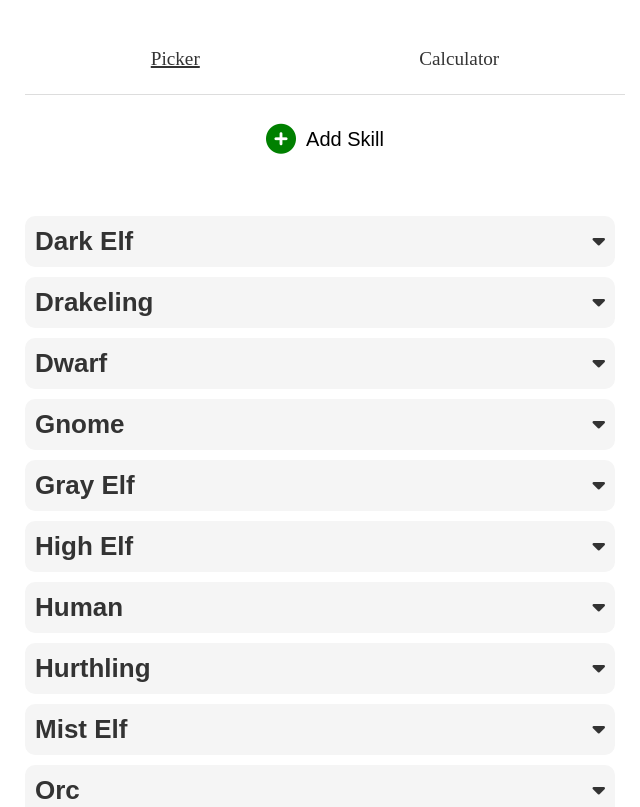
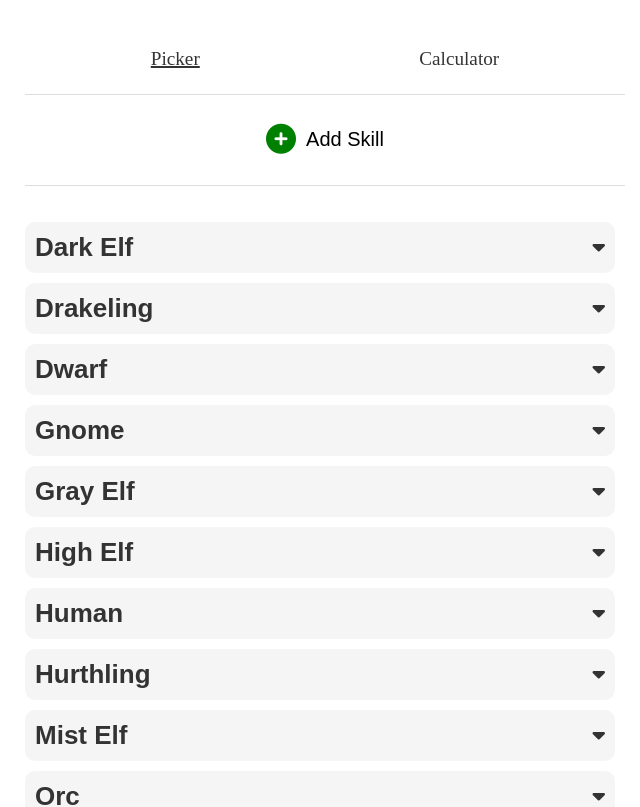
Before and after one commit to BladeBoles/adom-skills-calculator, a Vue app: page /skill-picker in a window 1280 px wide. Shown: the top 807 px of the page, without its empty margins (315-955 px from the left). Built offline with nearby package versions, Linux system fonts and the light colour scheme.

Commit message:
feat: better styles

```diff
--- a/src/components/SkillPickerColumn.vue
+++ b/src/components/SkillPickerColumn.vue
@@ -65,6 +65,7 @@ const removeSkill = (skillToRemove) => {
 .column-div {
   display: flex;
   flex-direction: column;
+  margin-bottom: -20px;
 }
 ul {
   list-style-type: none;
--- a/src/components/modals/SkillChoiceModal.vue
+++ b/src/components/modals/SkillChoiceModal.vue
@@ -44,7 +44,7 @@ const chooseSkill = (chosenSkill) => {
 <style scoped>
 .add-skill-button {
   border: 2px solid transparent;
-  margin: 15px 0px;
+  margin: 15px 0px 0px 0px;
   padding: 0;
   font-size: 20px;
   transition: border-color 0.2s ease-in-out;
--- a/src/views/SkillPicker.vue
+++ b/src/views/SkillPicker.vue
@@ -9,6 +9,7 @@
         />
       </div>
     </form>
+    <div class="skill-picker__divider"></div>
     <PossibleCombosList :combosList="possibleCombos" />
   </div>
 </template>
@@ -118,8 +119,14 @@ watch(wantedSkills, () => findValidCombos(), { immediate: true })
 .skill-picker-form {
   display: flex;
   flex-direction: column;
-  width: 80vw;
   max-width: 400px;
   justify-content: space-between;
 }
+
+.skill-picker__divider {
+  width: 100%;
+  height: 1px;
+  background-color: rgb(221, 221, 221);
+  margin: 20px 0px;
+}
 </style>
```
